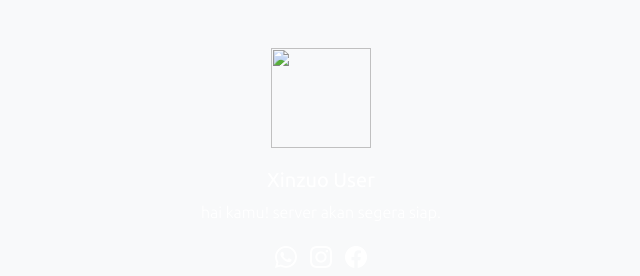
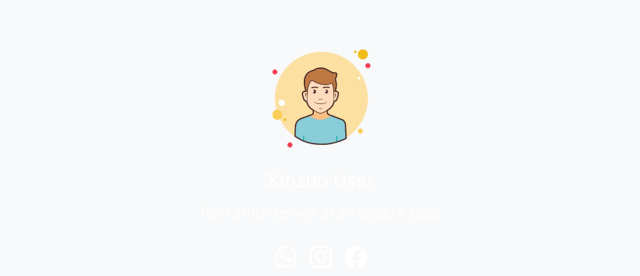
Before and after one commit to Deniscapek/xinzuo.github.io, a plain HTML site: page index.html in a window 1280 px wide. Shown: the whole page, without its empty margins (319-959 px from the left). Drawn offline with nearby package versions, Linux system fonts and the light colour scheme; files that its build step writes are made by us from their sources.

Commit message:
Update index.html

```diff
--- a/index.html
+++ b/index.html
@@ -20,7 +20,7 @@
   <body class="bg-light">
     <main class="m-auto pt-5 pb-1">
       <section class="container profile text-center text-white">
-        <img src="assets/img/avatar.png">
+        <img src="avatar.png">
         <h3>Xinzuo User</h3>
         <p>
           hai kamu! server akan segera siap.
```
